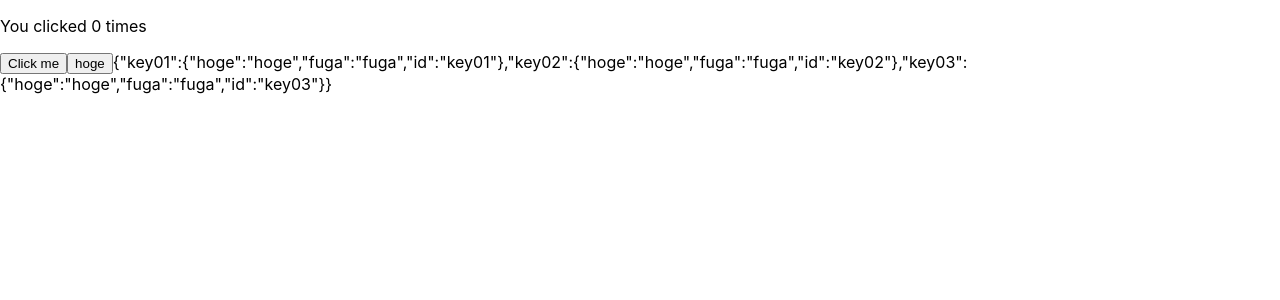
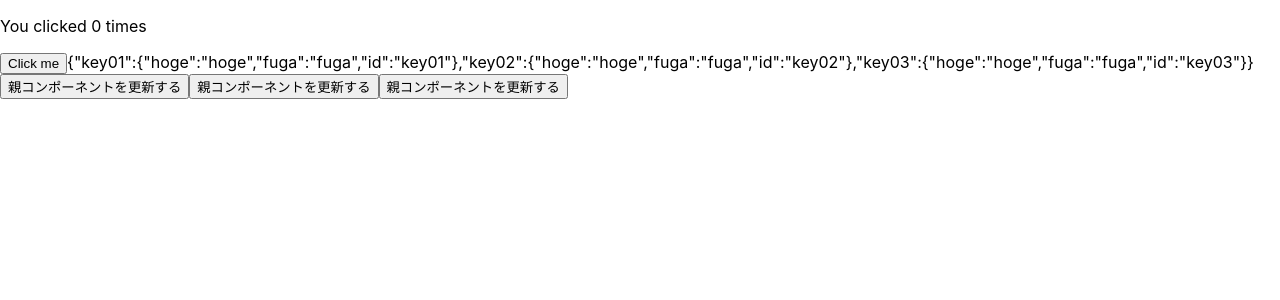
Before and after one commit to mochi5o/react-state-practice, a React (Create React App) app: page / in a window 1280 px wide. Shown: the top 300 px of the page. Built offline with nearby package versions, Linux system fonts and the light colour scheme.

Commit message:
子コンポーネントから親のstateを更新した

```diff
--- a/src/App.js
+++ b/src/App.js
@@ -1,5 +1,5 @@
 import React, { useState, useEffect } from 'react';
-// import Child from "./Child"
+import Child from "./Child"
 import './App.css';
 
 const App = () => {
@@ -13,20 +13,16 @@
   const handleChange = (e) => {
     setState(createNewState(state, getValue(e)))
   }
-  const newHoge = { key02: { hoge: 'hoge2', fuga: 'fuga2', id: 'key02', } }
-
   const createNewState = (state, newData) => {
     return { ...state, ...newData };
   };
-
+  const getValue = (e) => {
+    return JSON.parse(e.target.value)
+  };
   useEffect(() => {
     // Update the document title using the browser API
     document.title = `You clicked ${count} times`;
   });
-
-  const getValue = (e) => {
-    return JSON.parse(e.target.value)
-  };
 
   return (
     <div>
@@ -34,11 +30,10 @@
       <button onClick={() => setCount(count + 1)}>
         Click me
       </button>
-      <button
-        value={JSON.stringify(newHoge)}
-        onClick={(e) => handleChange(e)}
-      >hoge</button>
       {JSON.stringify(state)}
+      {
+        Object.values(state).map((x, i) => <Child key={i} id={x.id} handleChange={handleChange} num={i} />)
+      }
     </div>
   );
 }
--- /dev/null
+++ b/src/Child.js
@@ -0,0 +1,14 @@
+import React from "react";
+
+const Child = ({ id, handleChange, num }) => {
+  const newHoge = { key02: { hoge: `hoge${num}`, fuga: `fuga${num}`, id: `key0${num}`, } }
+  return (
+    <button
+      type="button"
+      onClick= {(e) => handleChange(e)}
+      value={JSON.stringify(newHoge)}
+        // 親コンポーネントのupdateメソッドを呼び出す
+    >親コンポーネントを更新する</button>
+  );
+}
+export default Child;
```
